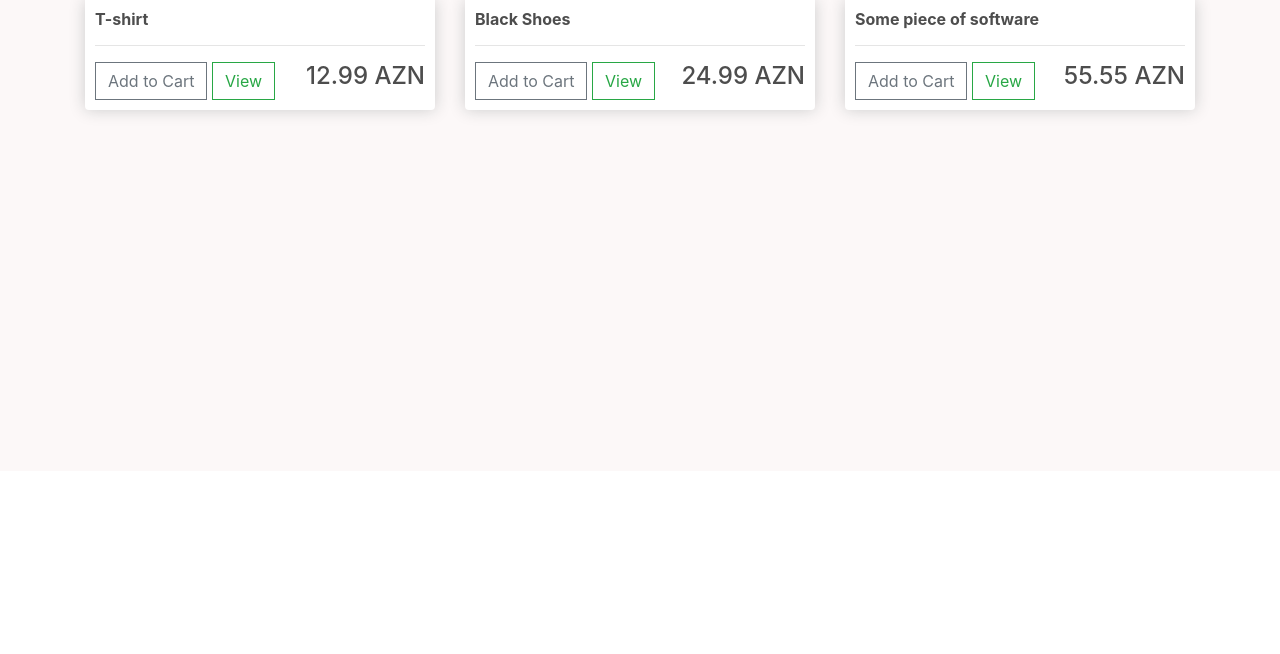
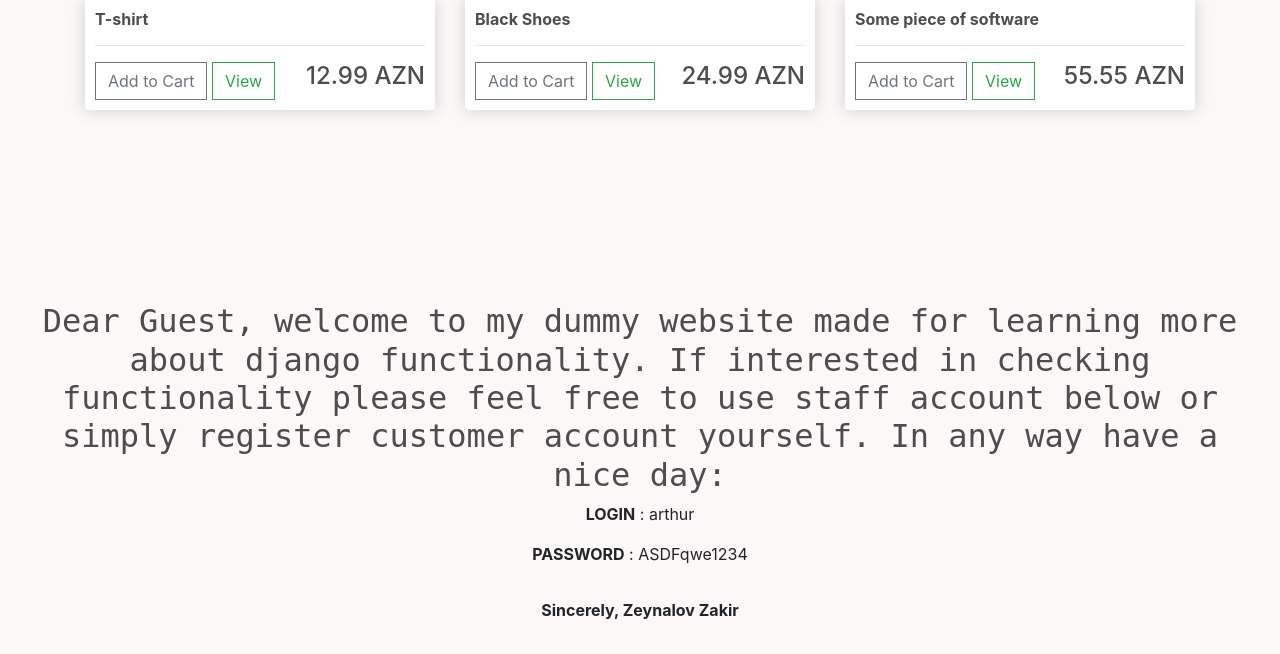
Before and after one commit to menhior/zz-ecom, a Django app: page / in a window 1280 px wide. Shown: the part 329-983 px from the top of the page. Before the commit the page ends 448 px from the top, so only its background shows below. Run offline with Django 3.2, Linux system fonts and the light colour scheme; data comes from the database, SQL or seed files in the repository; some libraries are stand-ins or nearby versions.

Commit message:
finalize

```diff
--- a/shop/templates/shop/store.html
+++ b/shop/templates/shop/store.html
@@ -210,6 +210,25 @@
     </nav>
     </div>
 
+    <br>
+	<br>
+	<br>
+	<br>
+    <footer class="page-footer font-small blue pt-4 ">
+	  <div class="container-fluid text-center text-md-left">
+	    <div class="row">
+	      <div class="col text-center">
+	        <h2 id="contacts" style="font-family:Courgette, monospace;">Dear Guest, welcome to my dummy website made for learning more about django functionality. If interested in checking functionality please feel free to use staff account below or simply register customer account yourself. In any way have a nice day:</h5>
+	        <p><b>LOGIN</b> : arthur </p>
+	        <p><b>PASSWORD</b> : ASDFqwe1234</p>
+	      </div>
+	    </div>
+	  </div>
+	  <div class="footer-copyright text-center py-3">
+	    <p><b> Sincerely, Zeynalov Zakir</b></p>
+	  </div>
+	</footer>
+
     <script type="text/javascript" src="{% static 'js/cart.js' %}"></script>
 
 	<script type="text/javascript" src="{% static 'star-ratings/js/dist/star-ratings.min.js' %}"></script>
```
